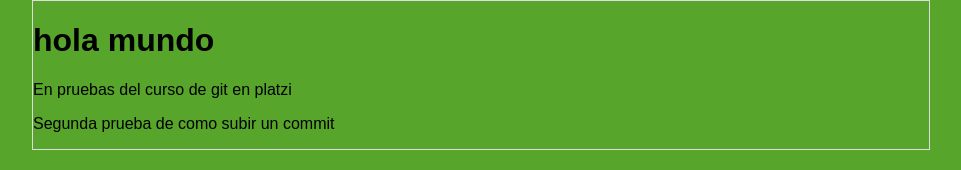
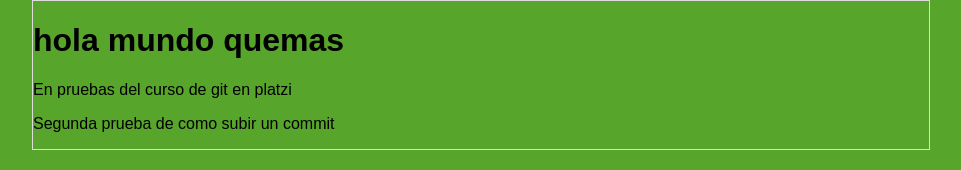
Before and after one commit to duvanfelipe25/proyectoPersonal, a plain HTML site: page index.html in a window 1280 px wide. Shown: the whole page, without its empty margins (159-1120 px from the left). Drawn offline with Linux system fonts and the light colour scheme.

Commit message:
pruebas de branch

```diff
--- a/index.html
+++ b/index.html
@@ -12,6 +12,7 @@
         <div>
          <h1>
         hola mundo
+        quemas
          </h1>
           <p>
           En pruebas del curso de git en platzi
```
Also changed, not shown: 1 other file.
